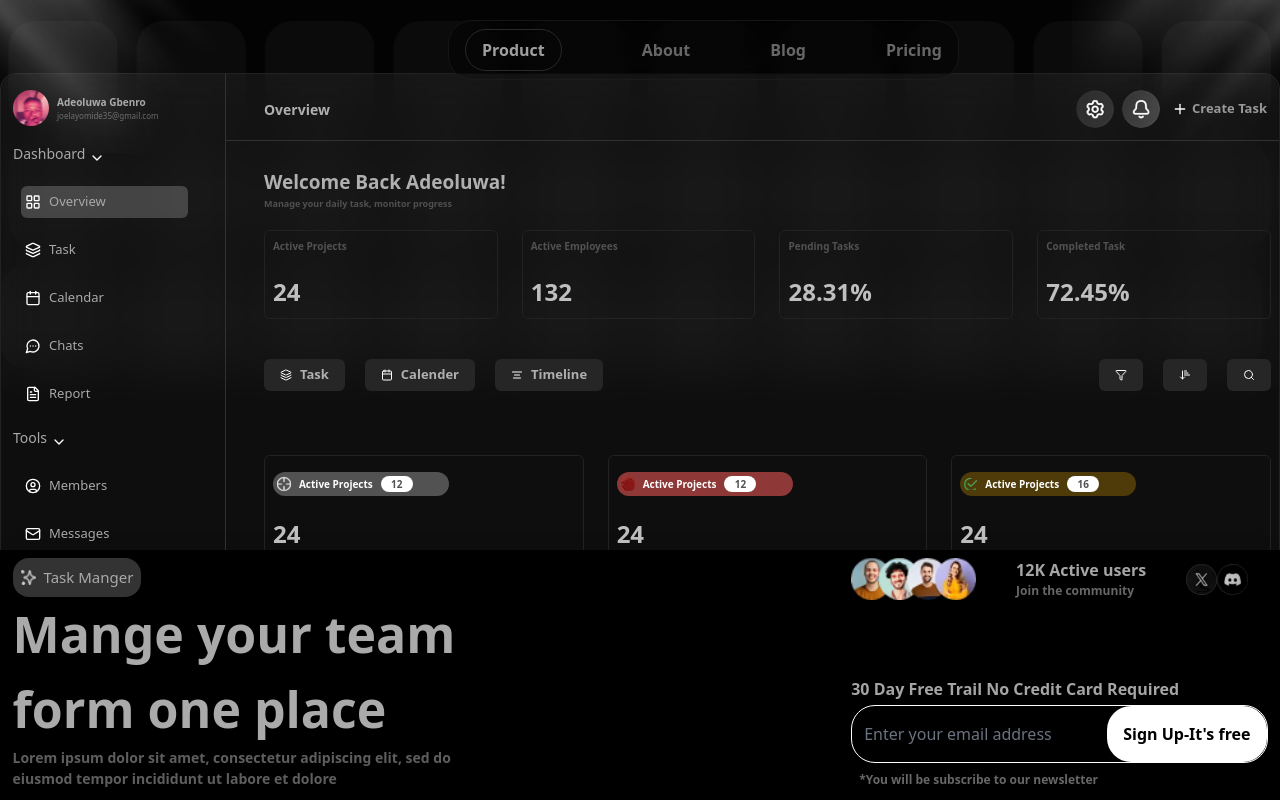
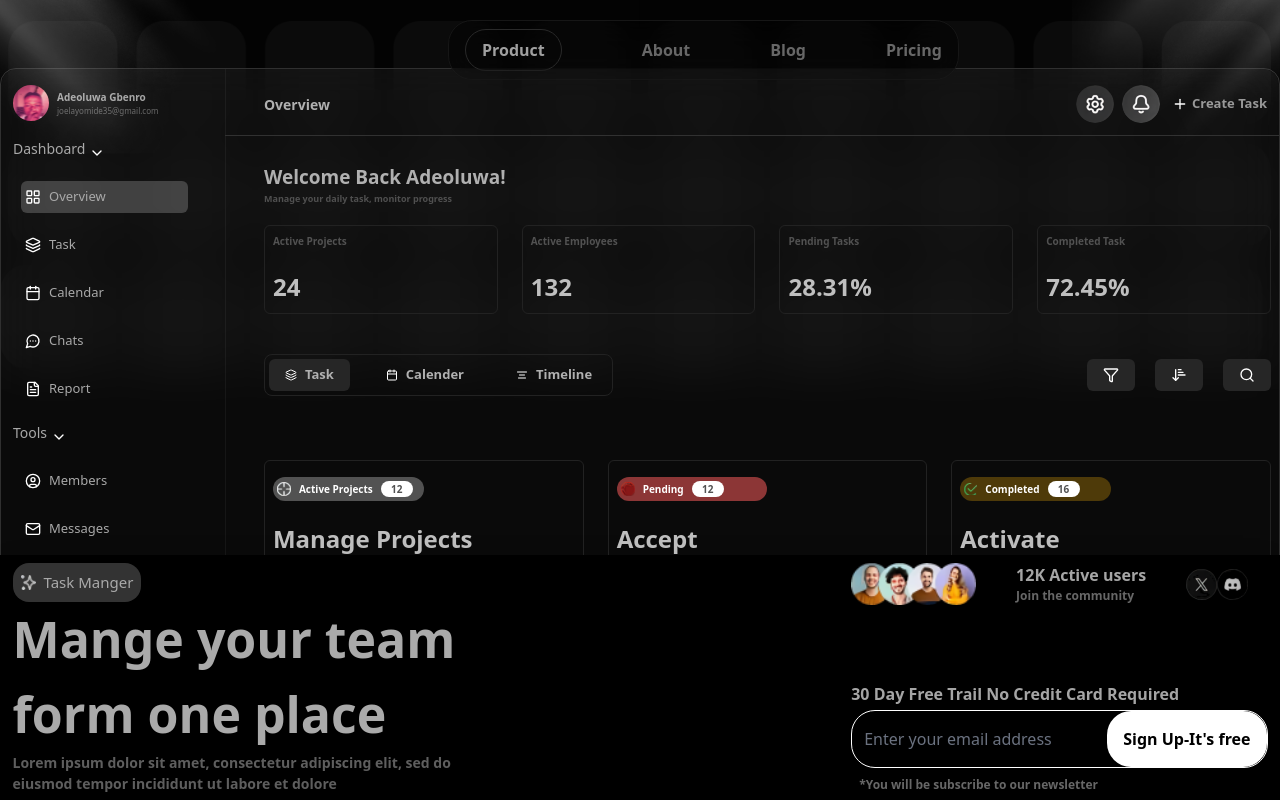
Before and after one commit to ajanixoxo/White-and-Black-Dashboard, a React (Vite) app: page / in a window 1280 px wide. Shown: the top 800 px of the page. Built offline with nearby package versions, Linux system fonts and the light colour scheme.

Commit message:
added content

```diff
--- a/src/Dashboard.tsx
+++ b/src/Dashboard.tsx
@@ -19,8 +19,8 @@ function Dashboard() {
 
 
   return (
-    <div className="w-full border border-[#222222]  rounded-2xl">
-      <div className="w-[100%] flex flex-1 bg-[#ffffff0e] rounded-2xl backdrop-blur-xl">
+    <div className="w-full border border-[#303030]  rounded-2xl">
+      <div className="w-[100%] flex flex-1 bg-[#ababab0e] rounded-2xl backdrop-blur-xl">
         <aside id="separator-sidebar" className={`w-[25%]`} aria-label="Sidebar">
 
           <div className="h-full px-3 py-4 overflow-y-auto space-y-3">
@@ -135,7 +135,7 @@ function Dashboard() {
           </div>
 
         </aside>
-        <div className="w-[1px] left-56 h-full absolute bg-[#313131] "></div>
+        <div className="w-[1px] left-56 h-full absolute bg-white/5 backdrop-blur-xl "></div>
         <div className="w-full mt-2 p-2 ">
           <nav className="flex justify-between items-center">
             <h1 className="text-[#B0B0B0] font-semibold text-[14px]">Overview</h1>
@@ -214,31 +214,31 @@ function Dashboard() {
             </div>
 
             <div className="flex justify-between mt-10 items-center">
-              <div className="flex gap-5">
+              <div className="flex gap-5 bg-transparent p-1  border rounded-lg border-[#222222]">
                 <div className="flex gap-2 items-center bg-[#262626] p-1 px-4 rounded-md">
                   <Layers className='w-3' />
                   <h1 className="text-[#B0B0B0] font-semibold text-[13px]">Task</h1>
                 </div>
-                <div className="flex gap-2 items-center bg-[#262626] p-1 px-4 rounded-md">
+                <div className="flex gap-2 items-center  p-1 px-4 rounded-md">
                   <Calendar className='w-3' />
                   <h1 className="text-[#B0B0B0] font-semibold text-[13px]">Calender</h1>
                 </div>
-                <div className="flex gap-2 items-center bg-[#262626] p-1 px-4 rounded-md">
+                <div className="flex gap-2 items-center  p-1 px-4 rounded-md">
                   <AlignCenter className='w-3' />
                   <h1 className="text-[#B0B0B0] font-semibold text-[13px]">Timeline</h1>
                 </div>
               </div>
               <div className="flex gap-5">
                 <div className="flex gap-2 items-center bg-[#262626] p-1 px-4 rounded-md">
-                  <Filter className='w-3' />
+                  <Filter className='w-4' />
 
                 </div>
                 <div className="flex gap-2 items-center bg-[#262626] p-1 px-4 rounded-md">
-                  <ArrowDownNarrowWide className='w-3' />
+                  <ArrowDownNarrowWide className='w-4' />
 
                 </div>
                 <div className="flex gap-2 items-center bg-[#262626] p-1 px-4 rounded-md">
-                  <Search className='w-3' />
+                  <Search className='w-4' />
 
                 </div>
               </div>
@@ -248,7 +248,7 @@ function Dashboard() {
             <div className="grid grid-cols-1 mt-16 sm:grid-cols-2 md:grid-cols-3 gap-6">
 
               <div className="border p-2 pt-4 w-auto border-[#222222] space-y-5 rounded-md bg-transparent">
-                <p className="bg-[#525252] rounded-xl text-[#525252] w-7/12 p-1 bg- flex gap-2 items-center font-semibold text-[10px]">
+                <p className="bg-[#525252] rounded-xl text-[#525252] w-1/2 p-1 bg- flex gap-2 items-center font-semibold text-[10px]">
                   <svg width={14} height={14} viewBox="0 0 14 14" fill="none" xmlns="http://www.w3.org/2000/svg" xmlnsXlink="http://www.w3.org/1999/xlink">
                     <rect width={14} height={14} fill="url(#pattern0_2001_60)" />
                     <defs>
@@ -264,12 +264,12 @@ function Dashboard() {
                   <span className="bg-white rounded-2xl w-8 h-4 flex items-center justify-center">12</span>
                 </p>
 
-                <h1 className="text-[#BFBFBF] font-semibold text-[24px]">24</h1>
+                <h1 className="text-[#BFBFBF] font-semibold text-[24px]">Manage Projects</h1>
 
               </div>
 
               <div className="border p-2 pt-4  w-auto border-[#222222] space-y-5 rounded-md bg-transparent">
-                <p className="bg-[#e154549a] rounded-xl text-[#525252] w-7/12 p-1 bg- flex gap-2 items-center font-semibold text-[10px]">
+                <p className="bg-[#e154549a] rounded-xl text-[#525252] w-1/2 p-1 bg- flex gap-2 items-center font-semibold text-[10px]">
                   <svg width={14} height={14} viewBox="0 0 14 14" fill="none" xmlns="http://www.w3.org/2000/svg" xmlnsXlink="http://www.w3.org/1999/xlink">
                     <rect width={14} height={14} fill="url(#pattern0_2001_53)" />
                     <defs>
@@ -286,16 +286,16 @@ function Dashboard() {
 
 
 
-                  <span className="text-white">Active Projects</span>
+                  <span className="text-white">Pending</span>
                   <span className="bg-white rounded-2xl w-8 h-4 flex items-center justify-center">12</span>
                 </p>
 
-                <h1 className="text-[#BFBFBF] font-semibold text-[24px]">24</h1>
+                <h1 className="text-[#BFBFBF] font-semibold text-[24px]">Accept</h1>
 
               </div>
 
               <div className="border p-2 pt-4  w-auto border-[#222222] space-y-5 rounded-md bg-transparent">
-                <p className="bg-[#6c500ab1] rounded-xl text-[#525252] w-7/12 p-1 bg- flex gap-2 items-center font-semibold text-[10px]">
+                <p className="bg-[#6c500ab1] rounded-xl text-[#525252] w-1/2 p-1 bg- flex gap-2 items-center font-semibold text-[10px]">
                   <svg width={13} height={12} viewBox="0 0 13 12" fill="none" xmlns="http://www.w3.org/2000/svg" xmlnsXlink="http://www.w3.org/1999/xlink">
                     <rect width={13} height={12} fill="url(#pattern0_2001_46)" />
                     <defs>
@@ -309,11 +309,11 @@ function Dashboard() {
 
 
 
-                  <span className="text-white">Active Projects</span>
+                  <span className="text-white">Completed</span>
                   <span className="bg-white rounded-2xl w-8 h-4 flex items-center justify-center">16</span>
                 </p>
 
-                <h1 className="text-[#BFBFBF] font-semibold text-[24px]">24</h1>
+                <h1 className="text-[#BFBFBF] font-semibold text-[24px]">Activate</h1>
 
               </div>
 
```
